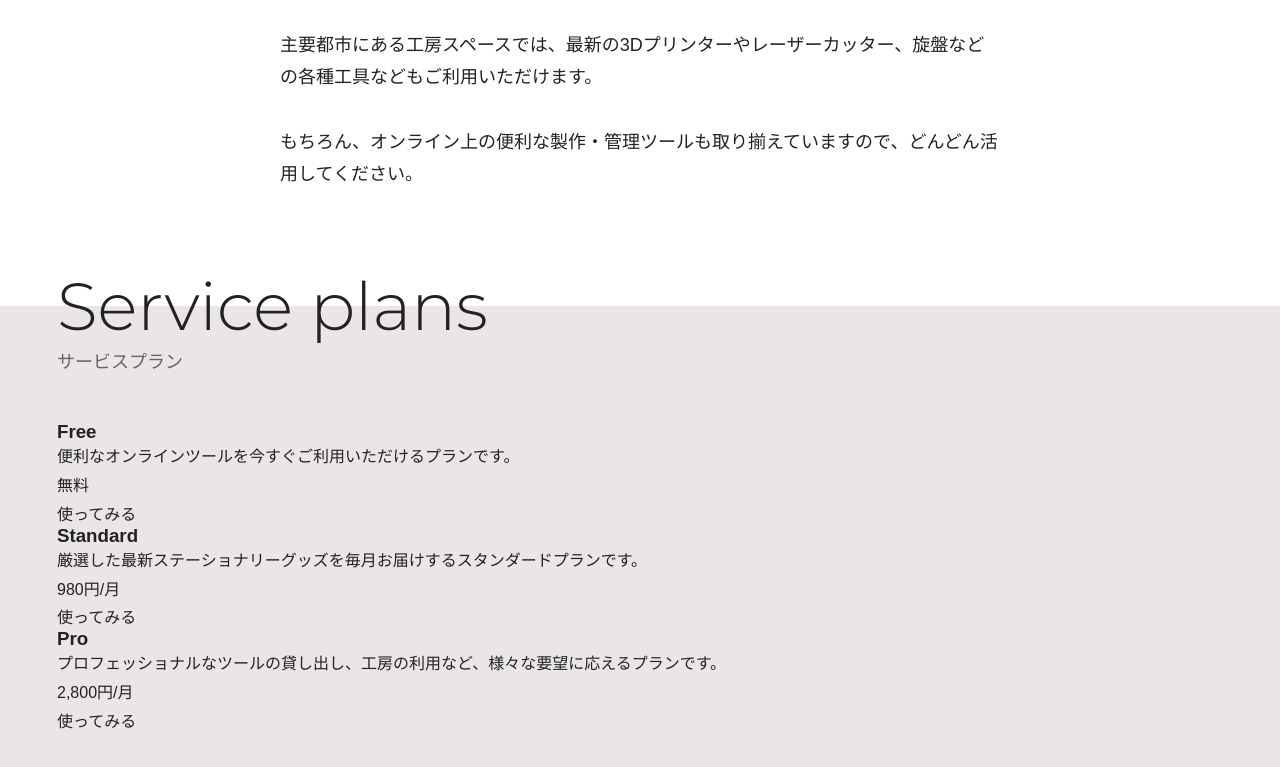
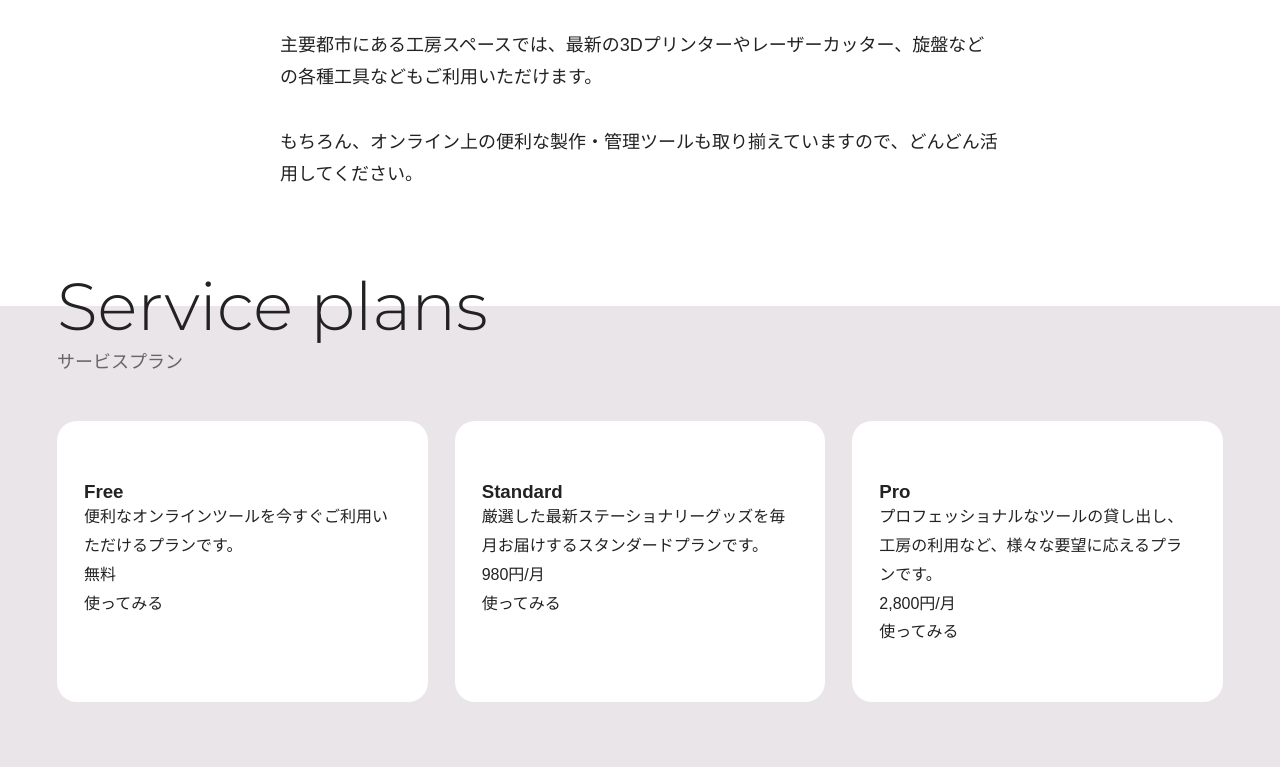
Before and after one commit to teru-0529/html-css-modern, a plain HTML site: page src/content.html in a window 1280 px wide. Shown: the part 1006-1773 px from the top of the page. Drawn offline with Linux system fonts and the light colour scheme.

Commit message:
7-4.カード型のデザインにして並べる

```diff
--- a/src/style.css
+++ b/src/style.css
@@ -363,3 +363,21 @@ img {
   padding: var(--v-space) 0;
   background-color: #e9e5e9;
 }
+
+.plans-container {
+  display: grid;
+  gap: 27px;
+}
+
+@media (min-width: 768px) {
+  .plans-container {
+    grid-template-columns: repeat(3, 1fr);
+  }
+}
+
+/* プラン：カード */
+.plan {
+  padding: 60px 27px;
+  border-radius: 20px;
+  background-color: #ffffff;
+}
```
